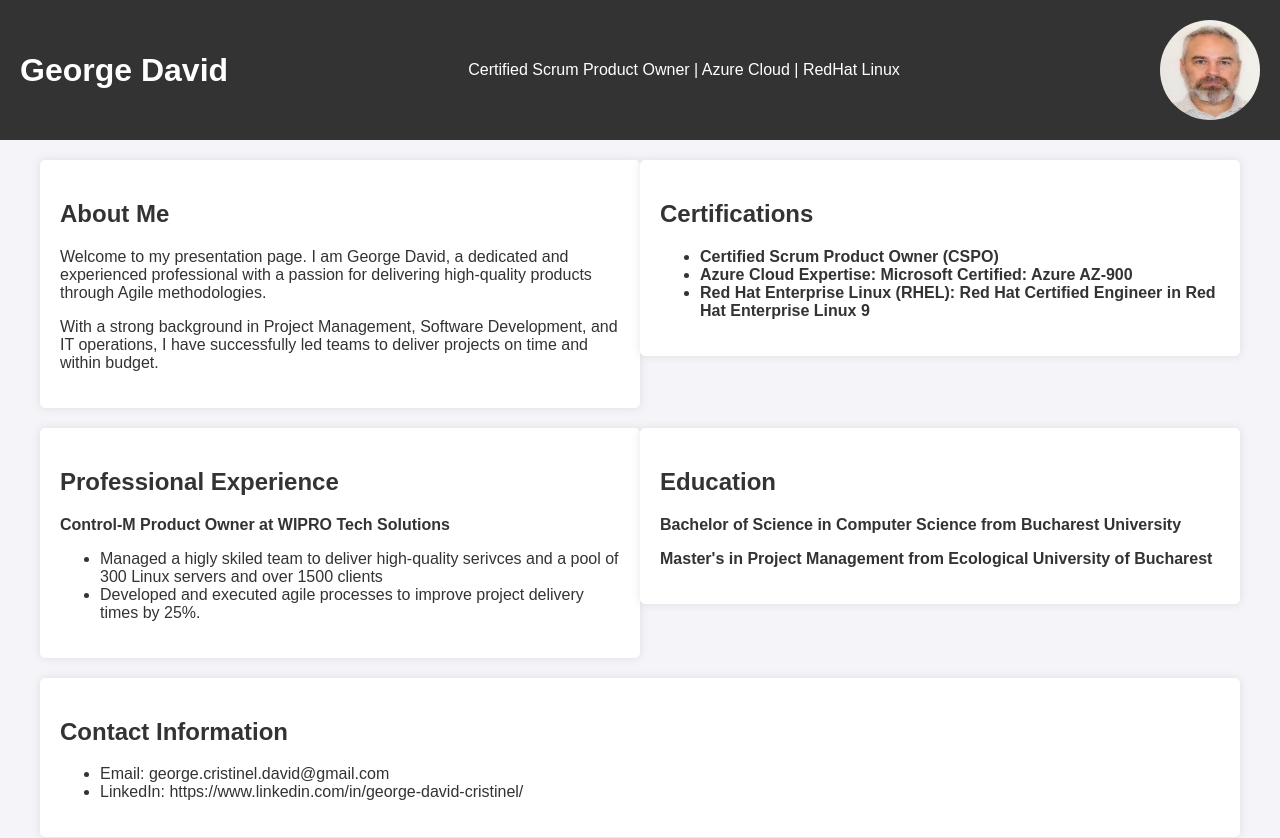
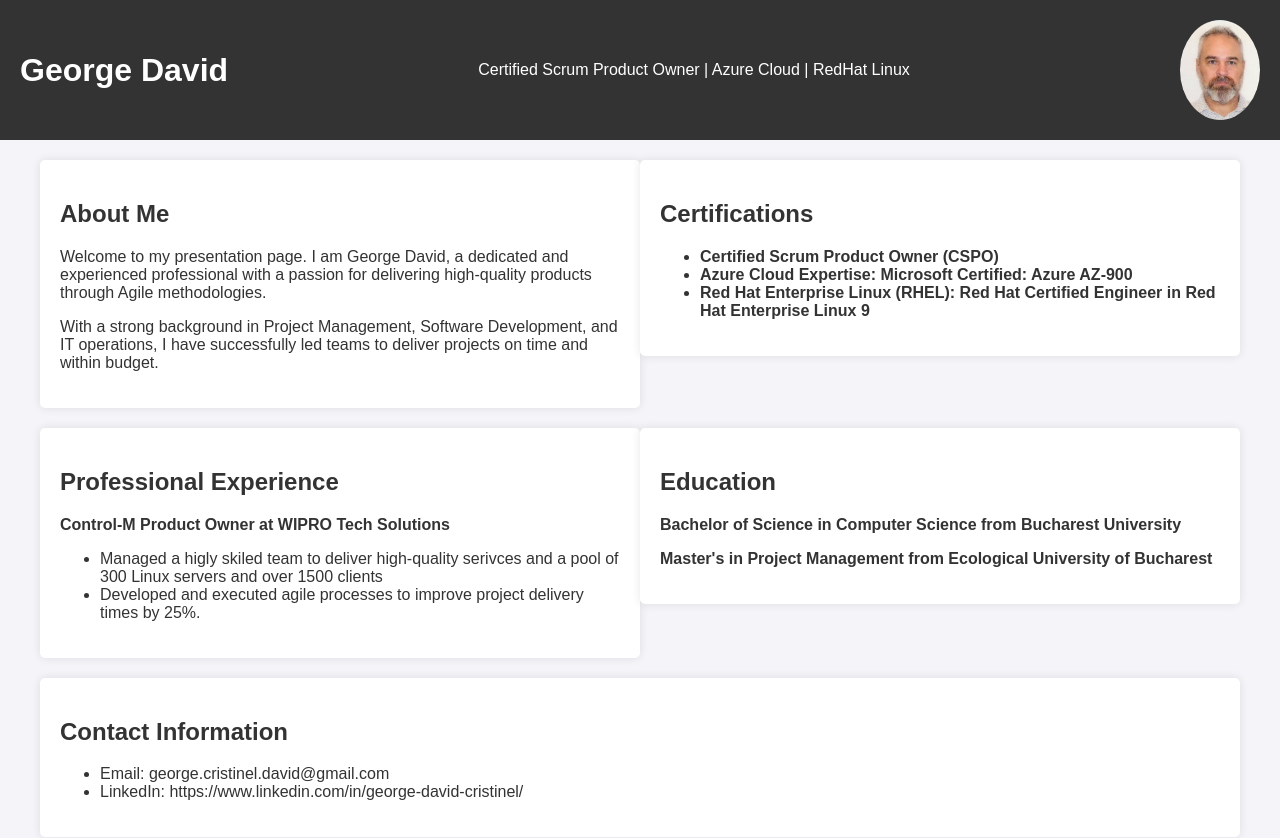
Before and after one commit to dgxshpe/Mywebsite, a plain HTML site: page index.html in a window 1280 px wide. Drawn offline with Linux system fonts and the light colour scheme.

Commit message:
img changed

```diff
--- a/index.html
+++ b/index.html
@@ -11,7 +11,7 @@
 <div class="header">
     <h1>George David</h1>
     <p>Certified Scrum Product Owner | Azure Cloud | RedHat Linux</p>
-    <img src="images/profile_picture.png" alt="Profile Picture" width="100" height="100">
+    <img src="images/profile_picture.png" alt="Profile Picture" width="80" height="100">
 </div>
 
 <div class="container">
--- a/styles.css
+++ b/styles.css
@@ -18,7 +18,7 @@ body {
 }
 
 .header img {
-    width: 100px;
+    width: 80px;
     height: 100px;
     border-radius: 50%;
     margin-left: 20px;
```
